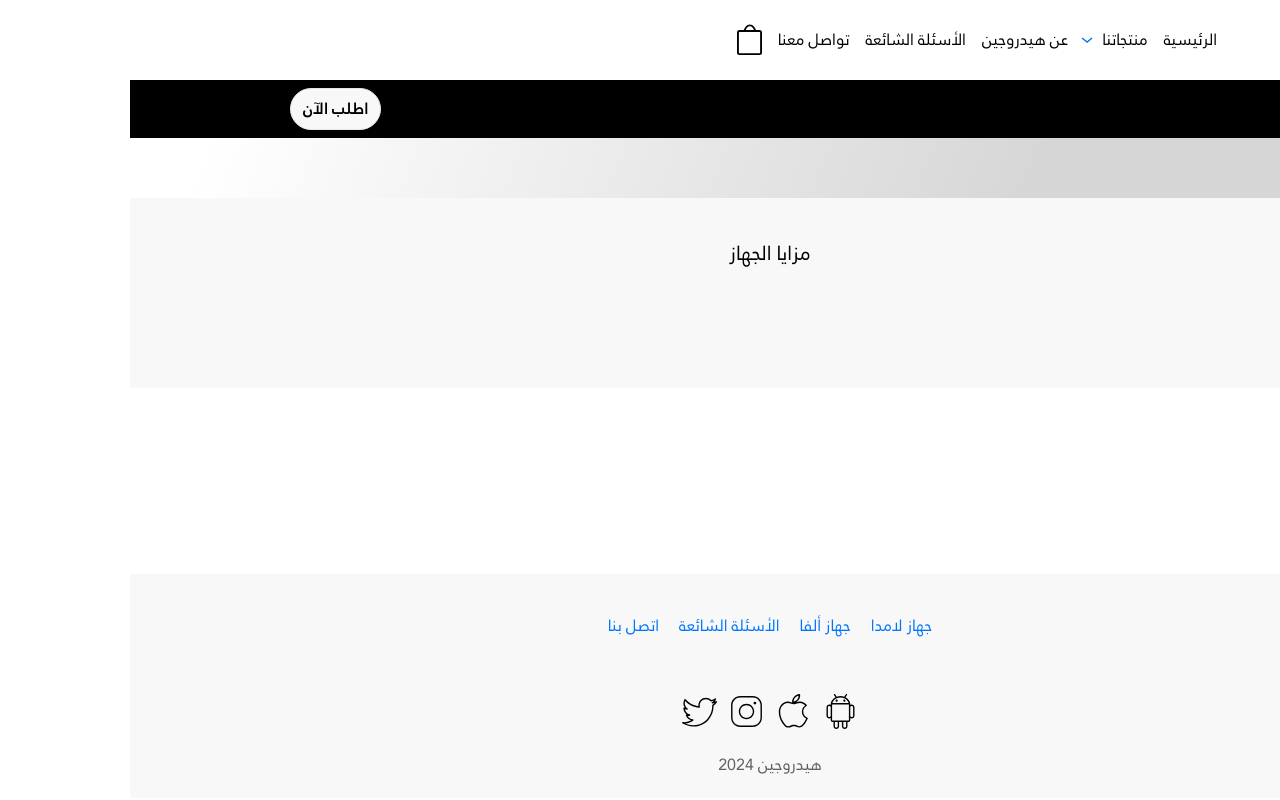
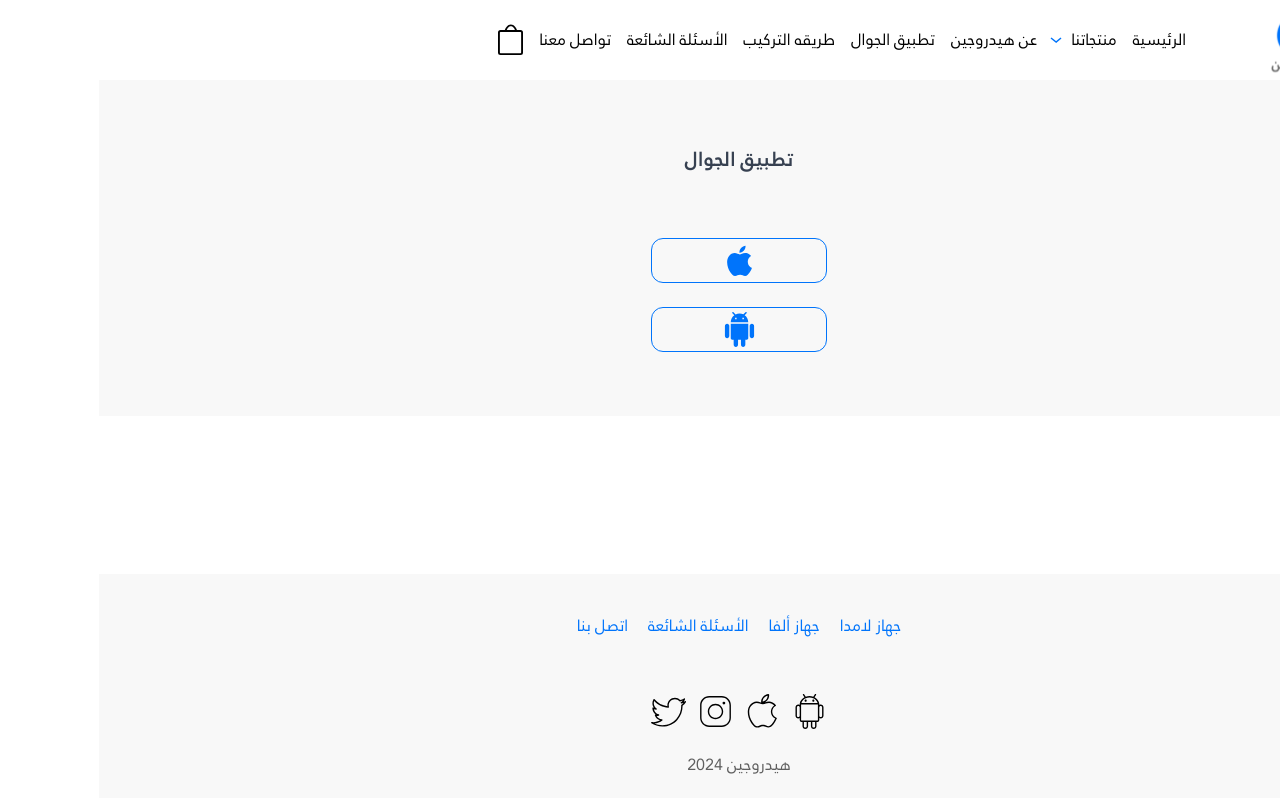
Before and after one commit to MuhannadHQ/hydrogen-website-V1, a Next.js app: page /apps in a window 1280 px wide. Built offline with nearby package versions, Linux system fonts and the light colour scheme; what assets would draw is missing.

Commit message:
add apps and installation page

```diff
--- /dev/null
+++ b/src/app/apps/page.jsx
@@ -0,0 +1,34 @@
+import AndriodFilled from "assets/icons/AndriodFilled";
+import AppleFilled from "assets/icons/AppleFilled";
+import React from 'react'
+
+function page() {
+  return (
+    <main className="py-16 bg-secondary min-h-full">
+      <h2 className="text-gray-700  font-semibold">تطبيق الجوال</h2>
+
+      <div className="flex flex-col items-center gap-6 mt-16">
+        <button className="border-primary rounded-xl text-primary font-semibold border py-1 px-6 w-44 flex justify-center">
+          <a
+            target="_blank"
+            rel="noopener noreferrer"
+            href="https://apps.apple.com/sa/app/%D9%87%D9%8A%D8%AF%D8%B1%D9%88%D8%AC%D9%8A%D9%86/id1546619911"
+          >
+            <AppleFilled />
+          </a>
+        </button>
+        <button className="border-primary rounded-xl text-primary font-semibold border py-1 px-6 w-44 flex justify-center">
+          <a
+            target="_blank"
+            rel="noopener noreferrer"
+            href="https://play.google.com/store/apps/details?id=com.iot.hydrojeen"
+          >
+            <AndriodFilled />
+          </a>
+        </button>
+      </div>
+    </main>
+  );
+}
+
+export default page
--- /dev/null
+++ b/src/app/installation/page.jsx
@@ -0,0 +1,28 @@
+function page() {
+  return (
+    <main className="py-20 bg-secondary min-h-full">
+      <h2 className="text-gray-700  font-semibold">طريقة التركيب</h2>
+
+      <div className="flex flex-col items-center gap-6 mt-16">
+        <button className="border-primary rounded-xl text-primary font-semibold border py-2 px-6 w-40">
+          <a
+            href="https://youtu.be/7GeIGsEoltU?si=Z35Rb7o_8ZtercCc"
+            target="_blank"
+          >
+            الخزان السفلي
+          </a>
+        </button>
+        <button className="border-primary rounded-xl text-primary font-semibold border py-2 px-6 w-40">
+          <a
+            href="https://youtu.be/2g__q2PSc3k?si=2Spue4KNGWpZQ8w8"
+            target="_blank"
+          >
+            الخزان العلوي
+          </a>
+        </button>
+      </div>
+    </main>
+  );
+}
+
+export default page;
--- a/src/app/layout.js
+++ b/src/app/layout.js
@@ -55,7 +55,7 @@ export default function RootLayout ( { children } )
         <link rel="icon" href="/favicon.ico" sizes="any" />
       </head>
 
-      <body className={ inter.className }>
+      <body className={ `${inter.className} ` }>
         {/*<noscript><iframe src="https://www.googletagmanager.com/ns.html?id=GTM-NS6MLSG"*/}
         {/*  style={ { display: 'none', visibility: 'hidden' } }></iframe></noscript>*/}
         <Navbar />
--- /dev/null
+++ b/src/assets/icons/AndriodFilled.jsx
@@ -0,0 +1,19 @@
+import React from "react";
+
+function AndriodFilled() {
+  return (
+    <svg
+      height="35"
+      viewBox="0 0 48 48"
+      width="35"
+      xmlns="http://www.w3.org/2000/svg"
+    >
+      {/* <path d="M0 0h48v48H0z" fill="none" /> */}
+      <path
+      fill="currentColor"
+       d="M12 36c0 1.1.9 2 2 2h2v7c0 1.66 1.34 3 3 3s3-1.34 3-3v-7h4v7c0 1.66 1.34 3 3 3s3-1.34 3-3v-7h2c1.1 0 2-.9 2-2V16H12v20zM7 16c-1.66 0-3 1.34-3 3v14c0 1.66 1.34 3 3 3s3-1.34 3-3V19c0-1.66-1.34-3-3-3zm34 0c-1.66 0-3 1.34-3 3v14c0 1.66 1.34 3 3 3s3-1.34 3-3V19c0-1.66-1.34-3-3-3zM31.06 4.32l2.61-2.61c.39-.39.39-1.02 0-1.41-.39-.39-1.02-.39-1.41 0L29.3 3.25C27.7 2.46 25.91 2 24 2c-1.92 0-3.72.46-5.33 1.26L15.7.29c-.39-.39-1.02-.39-1.41 0-.39.39-.39 1.02 0 1.41l2.62 2.62C13.94 6.51 12 10.03 12 14h24c0-3.98-1.95-7.5-4.94-9.68zM20 10h-2V8h2v2zm10 0h-2V8h2v2z" />
+    </svg>
+  );
+}
+
+export default AndriodFilled;
--- /dev/null
+++ b/src/assets/icons/AppleFilled.jsx
@@ -0,0 +1,28 @@
+import React from "react";
+
+function AppleFilled() {
+  return (
+    <svg
+    //   enable-background="new 0 0 56.693 56.693"
+      height="35"
+      id="Layer_1"
+      version="1.1"
+      viewBox="0 0 56.693 56.693"
+      width="35"
+      xmlSpace="preserve"
+      xmlns="http://www.w3.org/2000/svg"
+      xmlnsXlink="http://www.w3.org/1999/xlink"
+    >
+      <g>
+        <path
+        fill="currentColor"
+         d="M41.777,30.517c-0.062-6.232,5.082-9.221,5.312-9.372c-2.891-4.227-7.395-4.807-8.998-4.873   c-3.83-0.389-7.477,2.256-9.42,2.256c-1.939,0-4.941-2.199-8.117-2.143c-4.178,0.062-8.029,2.43-10.179,6.17   c-4.339,7.527-1.11,18.682,3.118,24.791c2.067,2.986,4.532,6.346,7.766,6.223c3.117-0.123,4.293-2.016,8.061-2.016   s4.826,2.016,8.123,1.953c3.352-0.061,5.477-3.043,7.527-6.041c2.373-3.469,3.35-6.828,3.408-6.998   C48.305,40.433,41.844,37.958,41.777,30.517z" />
+        <path
+        fill="currentColor"
+         d="M35.582,12.229c1.715-2.082,2.877-4.975,2.561-7.855c-2.475,0.1-5.471,1.645-7.248,3.725   c-1.592,1.846-2.984,4.785-2.611,7.613C31.045,15.926,33.861,14.307,35.582,12.229z" />
+      </g>
+    </svg>
+  );
+}
+
+export default AppleFilled;
--- a/src/components/Testimonials.jsx
+++ b/src/components/Testimonials.jsx
@@ -7,26 +7,29 @@ import { Arrow } from "assets/icons/Arrow"
 
 // const handleDragStart = (e) => e.preventDefault();
 
+
+export const Testimonials = () =>
+{
+
 const TestimonialsData = [
   {
     id: 1,
+    message:
+      "الجهاز جدا ممتاز وكل ما قابلت أحد كلمته عن جهازكم لأني جداً ريحني من فتح غطاء الخزان",
+    name: "عبدالله",
+  },
+  {
+    id: 0,
     name: "ماجد",
-    message: "استلمت أول فاتورة مياه بعد تركيب الجهاز، والنتيجة كانت مذهلة.. أتمنى لكم التوفيق",
+    message:
+      "استلمت أول فاتورة مياه بعد تركيب الجهاز، والنتيجة كانت مذهلة.. أتمنى لكم التوفيق",
   },
   {
     id: 2,
-    message: "الجهاز جدا ممتاز وكل ما قابلت أحد كلمته عن جهازكم لأني جداً ريحني من فتح غطاء الخزان",
-    name: "عبدالله",
-  },
-  {
-    id: 3,
     message: "واجهة تطبيق الجوال سهلة الاستخدام، والجهاز يعتمد عليه",
     name: "محمد",
   },
-]
-
-export const Testimonials = () =>
-{
+];
   return (
     <section className="my-20  bg-secondary  pt-10">
       <h3 className=" md:text-2xl">
--- a/src/components/global/Navbar.jsx
+++ b/src/components/global/Navbar.jsx
@@ -56,7 +56,7 @@ export const Navbar = ({ show }) =>
             </Link>
 
           </div>
-          <ul className="hidden gap-4 sm:flex items-center">
+          <ul className="hidden gap-4 md:flex items-center">
             <NavbarItems/>
           </ul>
         </div>
@@ -68,7 +68,7 @@ export const Navbar = ({ show }) =>
             </Link>
           </div>
           <button
-            className="sm:hidden block text-4xl"
+            className="md:hidden block text-4xl"
             onClick={ toggleMenu }
             aria-label="Toggle Menu"
           >
--- a/src/components/global/NavbarItems.jsx
+++ b/src/components/global/NavbarItems.jsx
@@ -1,17 +1,17 @@
-import { Store } from "assets/icons/Store"
-import { CartCount } from "components/global/CartCount"
-import { DropDown } from "components/global/DropDown"
-import Link from "next/link"
-import { paths } from "apis/data/devicesData"
+import { Store } from "assets/icons/Store";
+import { CartCount } from "components/global/CartCount";
+import { DropDown } from "components/global/DropDown";
+import Link from "next/link";
+import { paths } from "apis/data/devicesData";
 
-export const NavbarItems = ({setMenuOpen= ()=>{}}) =>
-{
+export const NavbarItems = ({ setMenuOpen = () => {} }) => {
   return (
     <>
       <li
-          onClick={()=>setMenuOpen(false)}
-          className="hover:text-primary transition-colors">
-          <Link href={ "/" }>الرئيسية</Link>
+        onClick={() => setMenuOpen(false)}
+        className="hover:text-primary transition-colors"
+      >
+        <Link href={"/"}>الرئيسية</Link>
       </li>
       {/* <li
         onClick={()=>setMenuOpen(false)}
@@ -21,31 +21,53 @@ export const NavbarItems = ({setMenuOpen= ()=>{}}) =>
         </Link>
       </li> */}
       <li>
-       <DropDown title={"منتجاتنا"} paths={paths} handleClose={() => setMenuOpen(false)}/>
+        <DropDown
+          title={"منتجاتنا"}
+          paths={paths}
+          handleClose={() => setMenuOpen(false)}
+        />
       </li>
       <li
-          onClick={()=>setMenuOpen(false)}
-          className="hover:text-primary transition-colors">
+        onClick={() => setMenuOpen(false)}
+        className="hover:text-primary transition-colors"
+      >
         <Link href={"/aboutus"}>عن هيدروجين</Link>
       </li>
       <li
-        onClick={()=>setMenuOpen(false)}
-        className="hover:text-primary transition-colors">
-        <Link href={ "/questions" }>الأسئلة الشائعة</Link>
+        onClick={() => setMenuOpen(false)}
+        className="hover:text-primary transition-colors"
+      >
+        <Link href={"/apps"}>تطبيق الجوال</Link>
+      </li>{" "}
+      <li
+        onClick={() => setMenuOpen(false)}
+        className="hover:text-primary transition-colors"
+      >
+        <Link href={"/installation"}>
+            طريقه التركيب
+           </Link>
       </li>
       <li
-        onClick={()=>setMenuOpen(false)}
+        onClick={() => setMenuOpen(false)}
         className="hover:text-primary transition-colors"
       >
-        <Link href={ "/contactus" }>تواصل معنا
-        </Link>
+        <Link href={"/questions"}>الأسئلة الشائعة</Link>
       </li>
-      <li onClick={()=>setMenuOpen(false)} className="relative cursor-pointer hidden sm:block  w-14 ">
-        <Link href={ "/cart" }>
-          <Store/>
-          <CartCount/>
+      <li
+        onClick={() => setMenuOpen(false)}
+        className="hover:text-primary transition-colors"
+      >
+        <Link href={"/contactus"}>تواصل معنا</Link>
+      </li>
+      <li
+        onClick={() => setMenuOpen(false)}
+        className="relative cursor-pointer hidden sm:block  w-14 "
+      >
+        <Link href={"/cart"}>
+          <Store />
+          <CartCount />
         </Link>
       </li>
     </>
-  )
-}
+  );
+};
```
Lines whose indentation alone changed are shown as unchanged.
